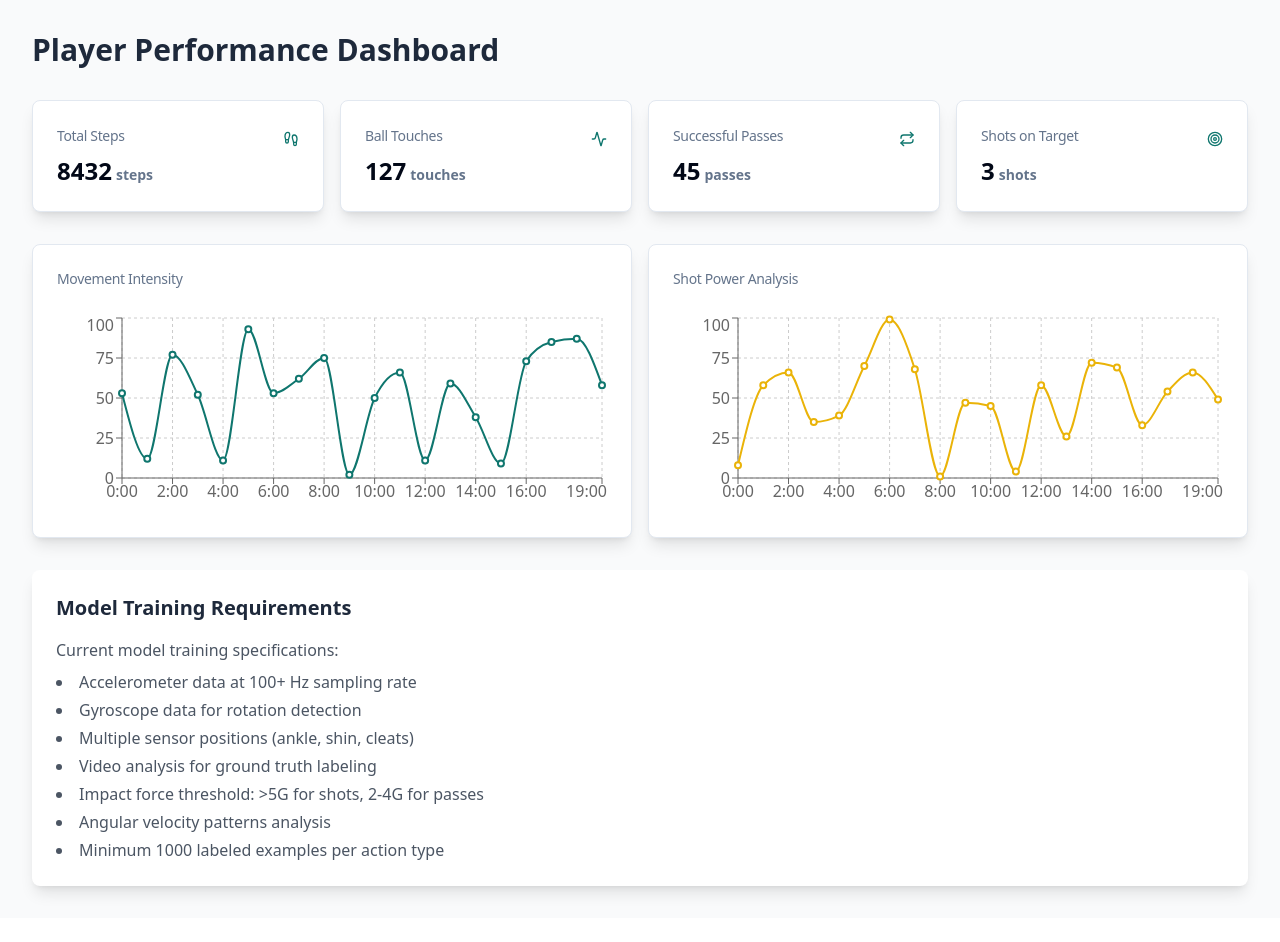
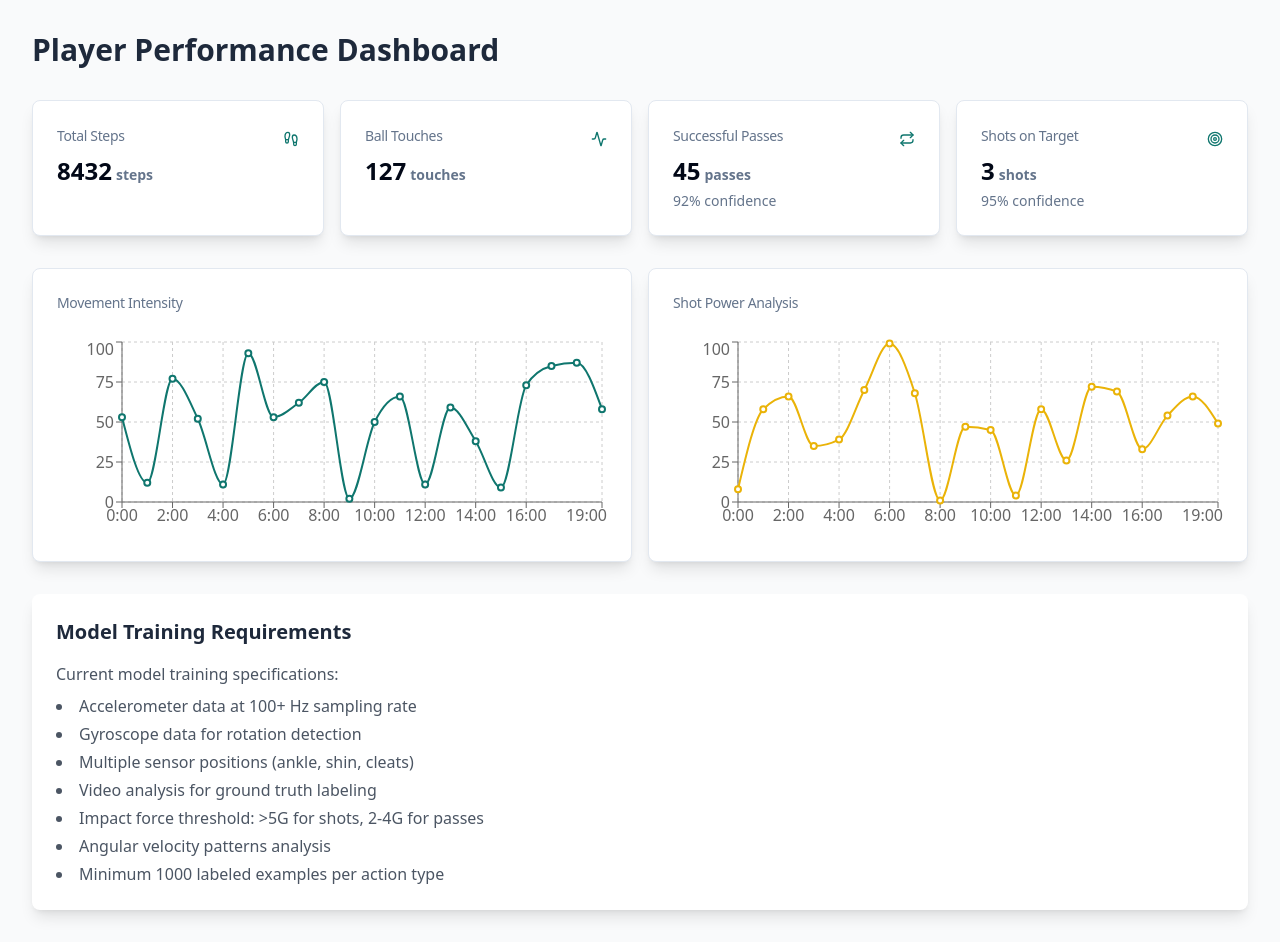
Before and after one commit to cjpmd/puma-ai-device-management, a React (Vite) app: page / in a window 1280 px wide. Before the commit the page ends 918 px from the top, so only its background shows below. Built offline with nearby package versions, Linux system fonts and the light colour scheme.

Commit message:
Fix MetricCard subtitle error
Added the 'subtitle' property to the MetricCardProps interface in MetricCard component to resolve TypeScript errors related to missing property in the Index page.
[skip gpt_engineer]

```diff
--- a/src/components/MetricCard.tsx
+++ b/src/components/MetricCard.tsx
@@ -5,9 +5,10 @@ interface MetricCardProps {
   value: number;
   unit?: string;
   icon?: React.ReactNode;
+  subtitle?: string;
 }
 
-const MetricCard = ({ title, value, unit, icon }: MetricCardProps) => {
+const MetricCard = ({ title, value, unit, icon, subtitle }: MetricCardProps) => {
   return (
     <Card className="bg-white shadow-lg">
       <CardHeader className="flex flex-row items-center justify-between pb-2">
@@ -21,6 +22,7 @@ const MetricCard = ({ title, value, unit, icon }: MetricCardProps) => {
           {value}
           {unit && <span className="ml-1 text-sm text-muted-foreground">{unit}</span>}
         </div>
+        {subtitle && <div className="text-sm text-muted-foreground mt-1">{subtitle}</div>}
       </CardContent>
     </Card>
   );
```
